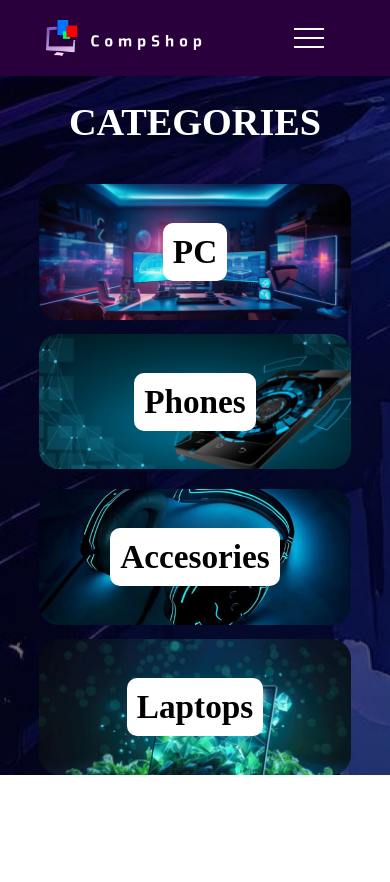
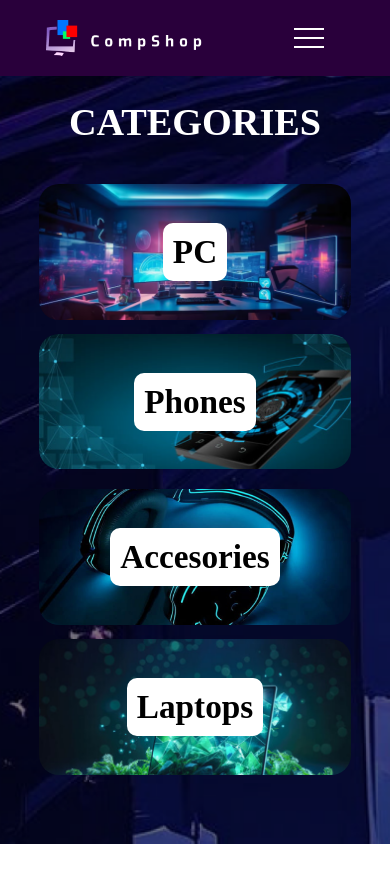
Before and after one commit to danZxC/shop, a Vue app: page /product in a window 390 px wide. Shown: the top 882 px of the page. Built offline with nearby package versions, Linux system fonts and the light colour scheme.

Commit message:
adaptive

```diff
--- a/src/components/mainPage/ThirdScreen.vue
+++ b/src/components/mainPage/ThirdScreen.vue
@@ -85,6 +85,9 @@ h1{
 }
 
 @media (max-width:768px){
+    .bg {
+        height: 100vh;
+    }
     .column {
         width: 100%;
     }
--- a/src/views/GamePage.vue
+++ b/src/views/GamePage.vue
@@ -544,6 +544,9 @@ li.hovering p{
  .button-wrapper {
     margin:0px;
  }
+ .assend,.button-show{
+    height: 40px;
+ }
 }
 @media (max-width:500px){
  .main-image{
```
Also changed, not shown: 1 other file (tests, documents, lock files or other folders).
